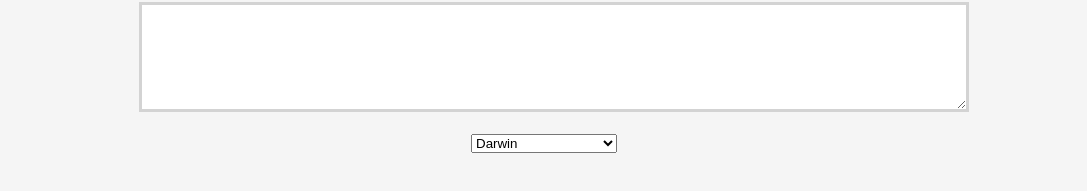
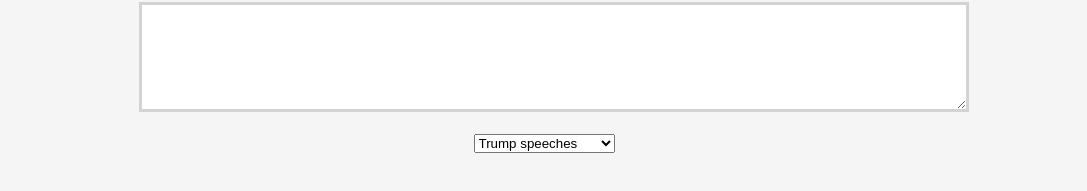
Before and after one commit to TrakJohnson/tpe-website-and-server, a React (Create React App) app: page / in a window 1280 px wide. Shown: the part 657-848 px from the top of the page, without its empty margins (96-1183 px from the left). Built offline with nearby package versions, Linux system fonts and the light colour scheme.

Commit message:
Remove non-pickled texts from CFG generation options

```diff
--- a/src/App.js
+++ b/src/App.js
@@ -8,9 +8,7 @@
 const TEXT_NAMES = [
     "darwin",
     "frankenstein",
-    "old_man_and_the_sea",
     "trump_speeches",
-    "ulysses_ed11",
     "war_and_peace",
     "chinese_stories",
     "wuthering_heights",
@@ -21,6 +19,15 @@
     "swanns_way",
     "the_antichrist",
     "three_little_pigs"
+];
+const PICKLED_TEXT_NAMES = [
+    "trump_speeches",
+    "chinese_stories",
+    "wuthering_heights",
+    "bible",
+    "poems_past_present",
+    "romeo_and_juliet",
+    "swanns_way",
 ];
 const ROOT_LINK = process.env.NODE_ENV === "production" ? "" : "http://127.0.0.1:5000";
 
@@ -89,7 +96,7 @@
         super();
         this.state = {
             currentText: [],
-            textName: "darwin",
+            textName: "Darwin",
             n: 2,
             possibleNextWords: [],
             currentTotal: null,
@@ -217,7 +224,7 @@
         super();
         this.state = {
             currentText: "",
-            textName: "darwin"
+            textName: "Trump speeches"
         };
         this.getText = this.getText.bind(this);
         this.clear = this.clear.bind(this);
@@ -262,7 +269,7 @@
             </div>
             <br/>
             <select value={this.state.textName} onChange={(e) => this.setState({textName: e.target.value})}>
-                {TEXT_NAMES.map((textName) => <option key={textName}>{getDisplayTitle(textName)}</option>)}
+                {PICKLED_TEXT_NAMES.map((textName) => <option key={textName}>{getDisplayTitle(textName)}</option>)}
             </select>
         </div>;
     }
```
